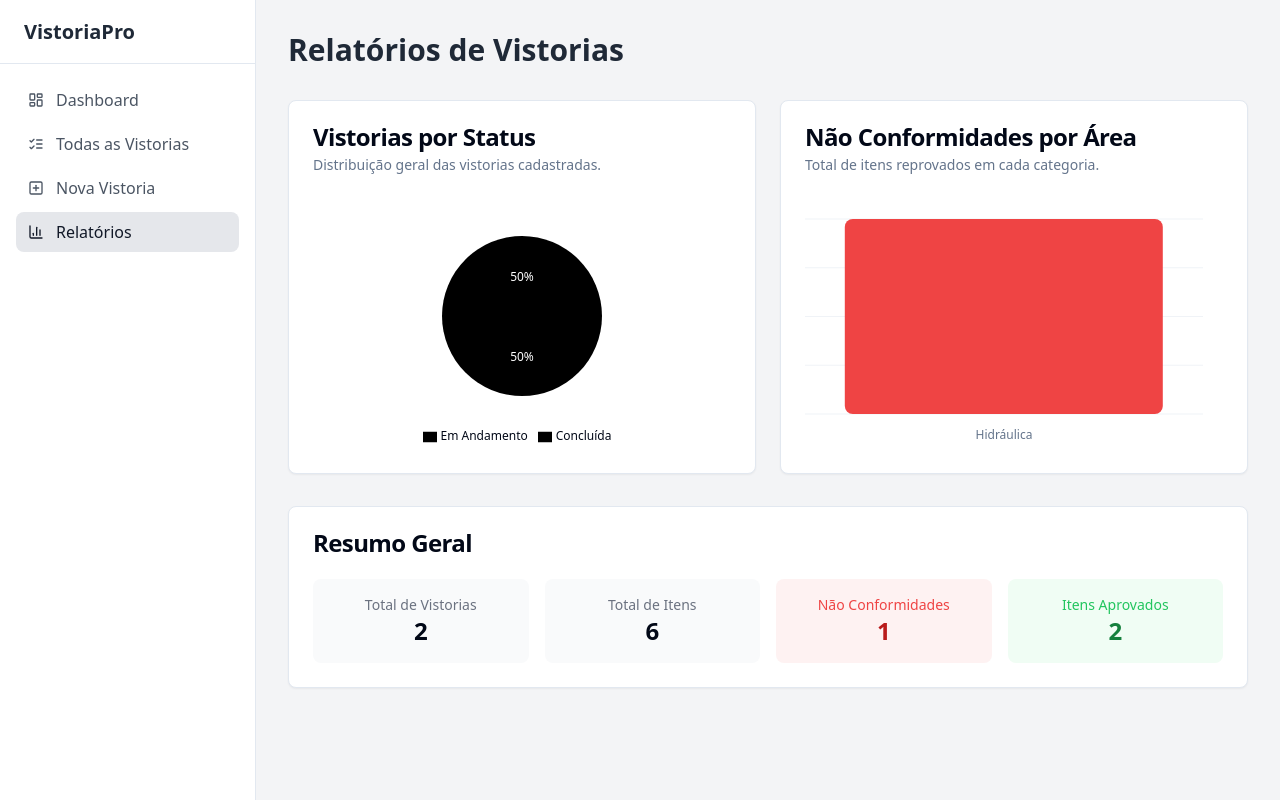
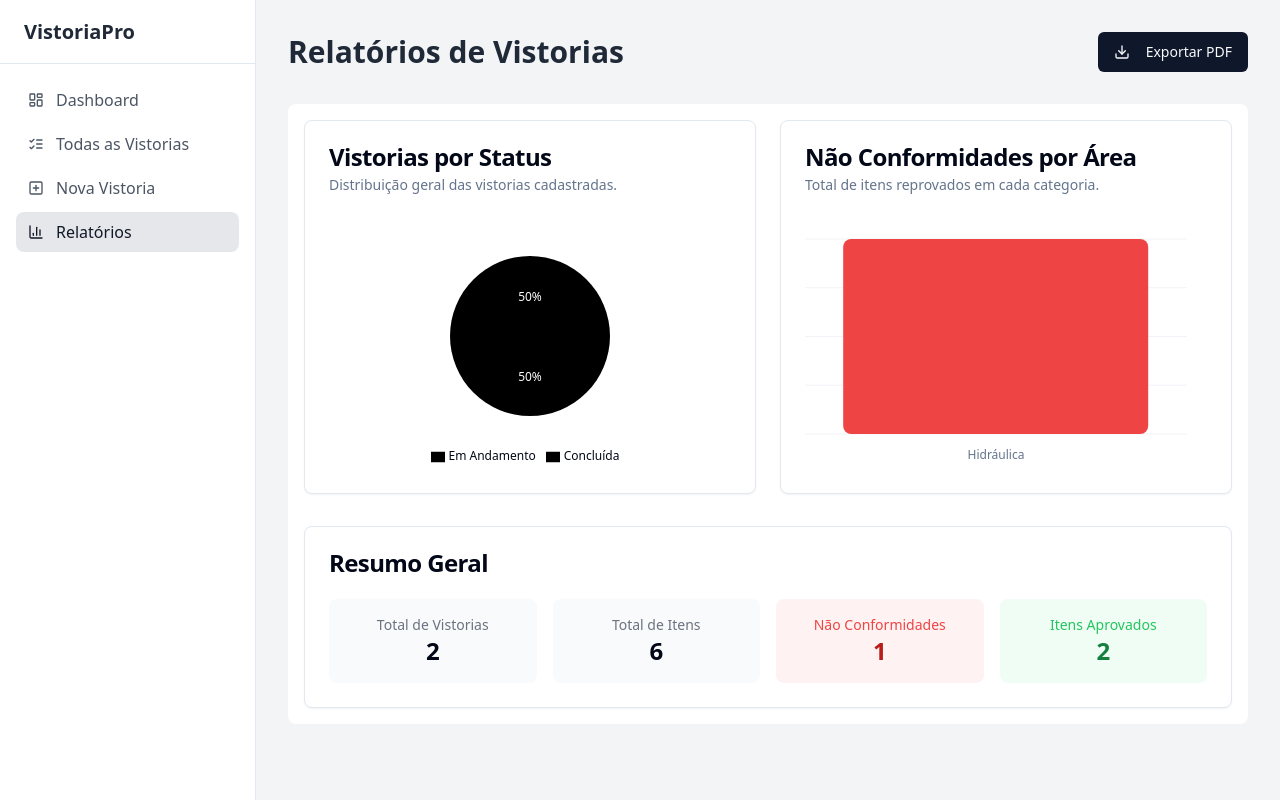
Before and after one commit to junior-mario/AppVistoriaDyad, a React (Vite) app: page /relatorios in a window 1280 px wide. Built offline with nearby package versions, Linux system fonts and the light colour scheme.

Commit message:
[dyad] Added PDF export to reports page - wrote 3 file(s), added jspdf, html2canvas package(s)

```diff
--- a/package.json
+++ b/package.json
@@ -45,7 +45,9 @@
     "cmdk": "^1.0.0",
     "date-fns": "^3.6.0",
     "embla-carousel-react": "^8.3.0",
+    "html2canvas": "^1.4.1",
     "input-otp": "^1.2.4",
+    "jspdf": "^3.0.1",
     "lucide-react": "^0.462.0",
     "next-themes": "^0.3.0",
     "react": "^18.3.1",
--- a/src/pages/ReportsPage.tsx
+++ b/src/pages/ReportsPage.tsx
@@ -1,9 +1,19 @@
+import { useRef, useState } from "react";
 import { Card, CardContent, CardHeader, CardTitle, CardDescription } from "@/components/ui/card";
 import { ChartContainer, ChartTooltip, ChartTooltipContent } from "@/components/ui/chart";
 import { Bar, BarChart, CartesianGrid, XAxis, Pie, PieChart, Cell, Legend } from "recharts";
 import { mockVistorias } from "@/data/mockVistorias";
+import { Button } from "@/components/ui/button";
+import { Download, Loader2 } from "lucide-react";
+import jsPDF from "jspdf";
+import html2canvas from "html2canvas";
+import { useToast } from "@/components/ui/use-toast";
 
 const ReportsPage = () => {
+  const reportRef = useRef<HTMLDivElement>(null);
+  const [isExporting, setIsExporting] = useState(false);
+  const { toast } = useToast();
+
   // Data for Vistorias by Status Pie Chart
   const statusData = mockVistorias.reduce((acc, vistoria) => {
     const status = vistoria.status;
@@ -44,10 +54,59 @@ const ReportsPage = () => {
 
   const totalNonConformities = nonConformities.reduce((sum, item) => sum + item.count, 0);
 
+  const handleExportPDF = () => {
+    const input = reportRef.current;
+    if (!input) {
+      toast({ title: "Erro ao exportar", description: "Não foi possível encontrar o conteúdo para exportar.", variant: "destructive" });
+      return;
+    }
+
+    setIsExporting(true);
+    toast({ title: "Gerando PDF...", description: "Isso pode levar alguns segundos." });
+
+    html2canvas(input, { scale: 2, useCORS: true }).then((canvas) => {
+      const imgData = canvas.toDataURL("image/png");
+      const pdf = new jsPDF("p", "mm", "a4");
+      const pdfWidth = pdf.internal.pageSize.getWidth();
+      const pdfHeight = pdf.internal.pageSize.getHeight();
+      const canvasWidth = canvas.width;
+      const canvasHeight = canvas.height;
+      const ratio = canvasWidth / canvasHeight;
+
+      const imgWidth = pdfWidth - 20; // Margin
+      const imgHeight = imgWidth / ratio;
+
+      let finalHeight = imgHeight > pdfHeight - 20 ? pdfHeight - 20 : imgHeight;
+      let finalWidth = finalHeight * ratio;
+
+      const x = (pdfWidth - finalWidth) / 2;
+      const y = 10;
+
+      pdf.addImage(imgData, "PNG", x, y, finalWidth, finalHeight);
+      pdf.save("relatorio-vistorias.pdf");
+      setIsExporting(false);
+    }).catch(err => {
+      console.error("Erro ao gerar PDF:", err);
+      toast({ title: "Erro ao exportar", description: "Ocorreu um problema ao gerar o PDF.", variant: "destructive" });
+      setIsExporting(false);
+    });
+  };
+
   return (
     <div className="space-y-8">
+      <div className="flex justify-between items-center">
         <h1 className="text-3xl font-bold text-gray-800">Relatórios de Vistorias</h1>
+        <Button onClick={handleExportPDF} disabled={isExporting}>
+          {isExporting ? (
+            <Loader2 className="mr-2 h-4 w-4 animate-spin" />
+          ) : (
+            <Download className="mr-2 h-4 w-4" />
+          )}
+          Exportar PDF
+        </Button>
+      </div>
 
+      <div ref={reportRef} className="space-y-8 bg-white p-4 rounded-lg">
         <div className="grid grid-cols-1 lg:grid-cols-2 gap-6">
           <Card>
             <CardHeader>
@@ -121,6 +180,7 @@ const ReportsPage = () => {
           </CardContent>
         </Card>
       </div>
+    </div>
   );
 };
 
```
Also changed, not shown: 1 other file (tests, documents, lock files or other folders). Lines whose indentation alone changed are shown as unchanged.
